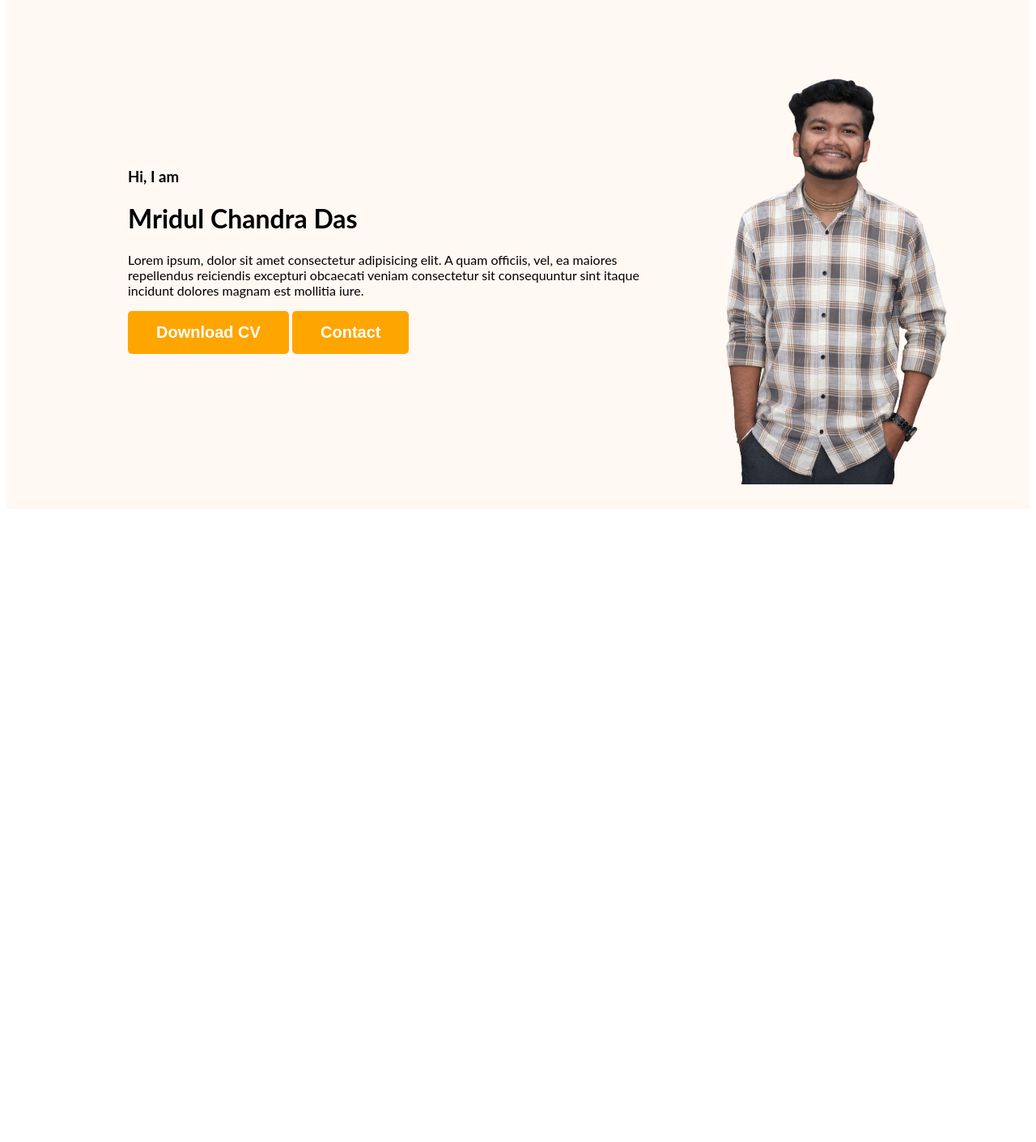
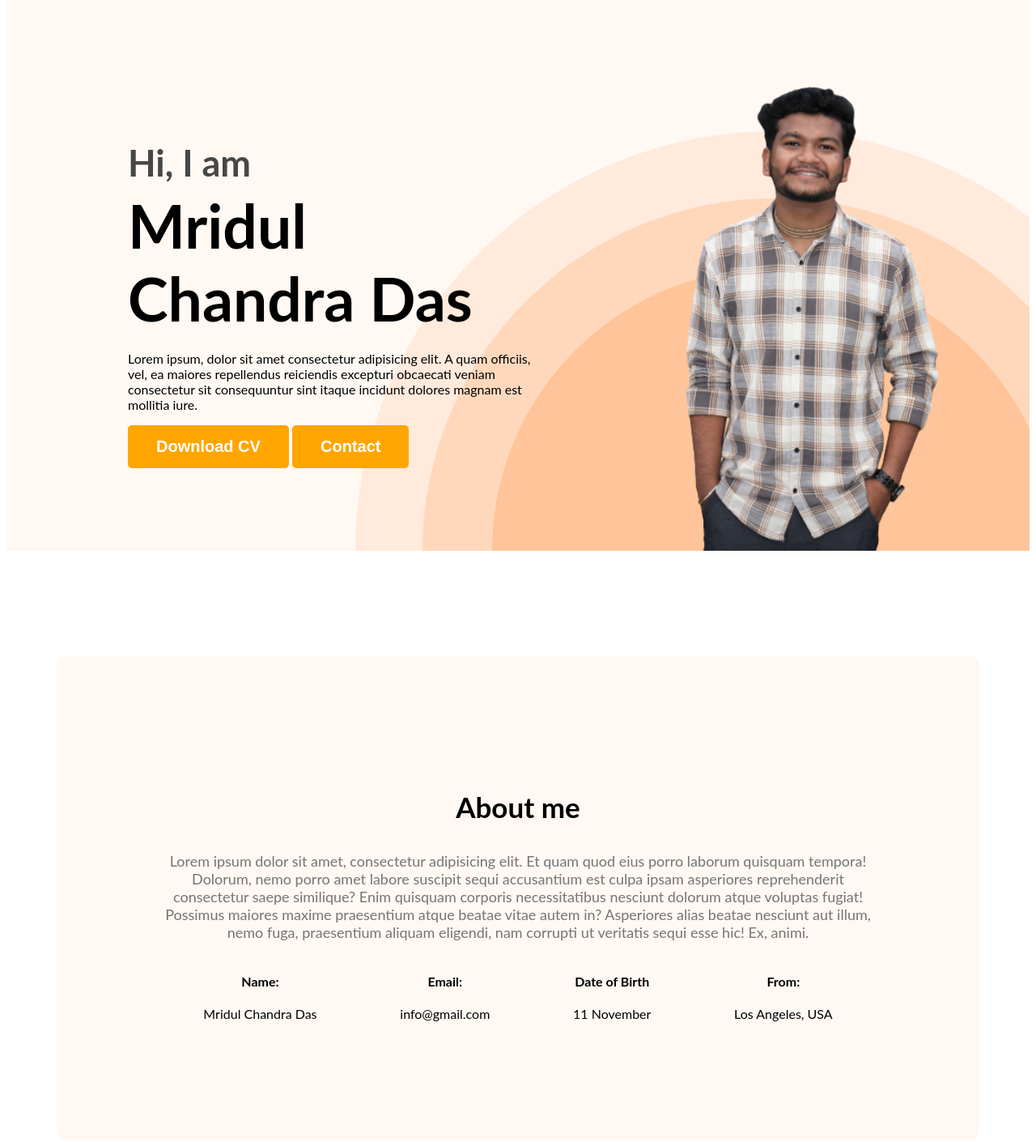
Before and after one commit to Mridul54/web-developer-portfolio, a plain HTML site: page index.html in a window 1280 px wide. Shown: the part 155-1565 px from the top of the page at 81% size. Before the commit the page ends 800 px from the top, so only its background shows below. Drawn offline with Linux system fonts and the light colour scheme.

Commit message:
added about info

```diff
--- a/index.html
+++ b/index.html
@@ -24,7 +24,7 @@
             <div class="banner-content">
                 <h3 class="banner-greeting">Hi, I am</h3>
                 <h1 class="banner-title">Mridul Chandra Das</h1>
-                <p class="">Lorem ipsum, dolor sit amet consectetur adipisicing elit. A quam officiis, vel, ea maiores repellendus reiciendis excepturi obcaecati veniam consectetur sit consequuntur sint itaque incidunt dolores magnam est mollitia iure.</p>
+                <p class="banner-dscrptn">Lorem ipsum, dolor sit amet consectetur adipisicing elit. A quam officiis, vel, ea maiores repellendus reiciendis excepturi obcaecati veniam consectetur sit consequuntur sint itaque incidunt dolores magnam est mollitia iure.</p>
                 <button class="btn-primary">Download CV</button>
                 <button class="btn-primary"> Contact</button>
             </div>
@@ -32,7 +32,28 @@
         </div>
     </header>
     <main>
-
+        <section class="about">
+            <h3 class="section-title">About me</h3>
+            <p class="section-discription">Lorem ipsum dolor sit amet, consectetur adipisicing elit. Et quam quod eius porro laborum quisquam tempora! Dolorum, nemo porro amet labore suscipit sequi accusantium est culpa ipsam asperiores reprehenderit consectetur saepe similique? Enim quisquam corporis necessitatibus nesciunt dolorum atque voluptas fugiat! Possimus maiores maxime praesentium atque beatae vitae autem in? Asperiores alias beatae nesciunt aut illum, nemo fuga, praesentium aliquam eligendi, nam corrupti ut veritatis sequi esse hic! Ex, animi.</p>
+            <div class="about-info-container">
+                <div class="about-info">
+                    <h4 class="info-title">Name:</h4>
+                    <p class="info-description">Mridul Chandra Das</p>
+                </div>
+                <div class="about-info">
+                    <h4 class="info-title">Email:</h4>
+                    <p class="info-description">info@gmail.com</p>
+                </div>
+                <div class="about-info">
+                    <h4 class="info-title">Date of Birth</h4>
+                    <p class="info-description">11 November</p>
+                </div>
+                <div class="about-info">
+                    <h4 class="info-title">From:</h4>
+                    <p class="info-description">Los Angeles, USA</p>
+                </div>
+            </div>
+        </section>
     </main>
     <footer>
 
--- a/styles/portfolio.css
+++ b/styles/portfolio.css
@@ -14,6 +14,18 @@ body{
     font-size: 20px;
     font-weight: 700;
     padding: 15px 35px;
+}
+.section-title{
+    color: var #181818;
+    text-align: center;
+    font-size: 35px;
+    font-weight: 700;
+}
+.section-discription{
+    color: #757575;
+    text-align: center;
+    font-size: 18px;
+
 }
 /* nav related styles */
 nav{
@@ -44,13 +56,52 @@ nav a{
 /* header related styles */
 .header{
     background-color: #FFF8F3;
+    background-image: url(../images/header_bg.png);
+    background-repeat: no-repeat;
+    background-position: bottom right;
 
 }
 .banner{
-    padding: 30px 30px 30px 150px ;
+    padding: 30px 30px 0px 150px ;
     display: flex;
     align-items: center;
+    justify-content: space-between;
+}
+.banner-content{
+    max-width: 500px;
 }
 .banner .profile-pic{
     width: 500px;
 }
+.banner-greeting{
+    font-size: 45px;
+    color: #474747;
+    margin-bottom: 0px;
+}
+.banner-title{
+    font-size: 75px;
+    font-weight: 700px;
+    margin-top: 5px;
+    margin-bottom: 20px;
+}
+
+/* main section styles */
+main{
+    max-width: 1140px;
+    margin: 0 auto;
+}
+/* About section styles */
+.about{
+    padding: 130px;
+    border-radius: 10px;
+    background: #FFF8F3;
+    margin: 130px 0px;
+}
+
+.about-info-container{
+    display: flex;
+    justify-content: space-around;
+}
+.about-info{
+    text-align: center;
+}
```
